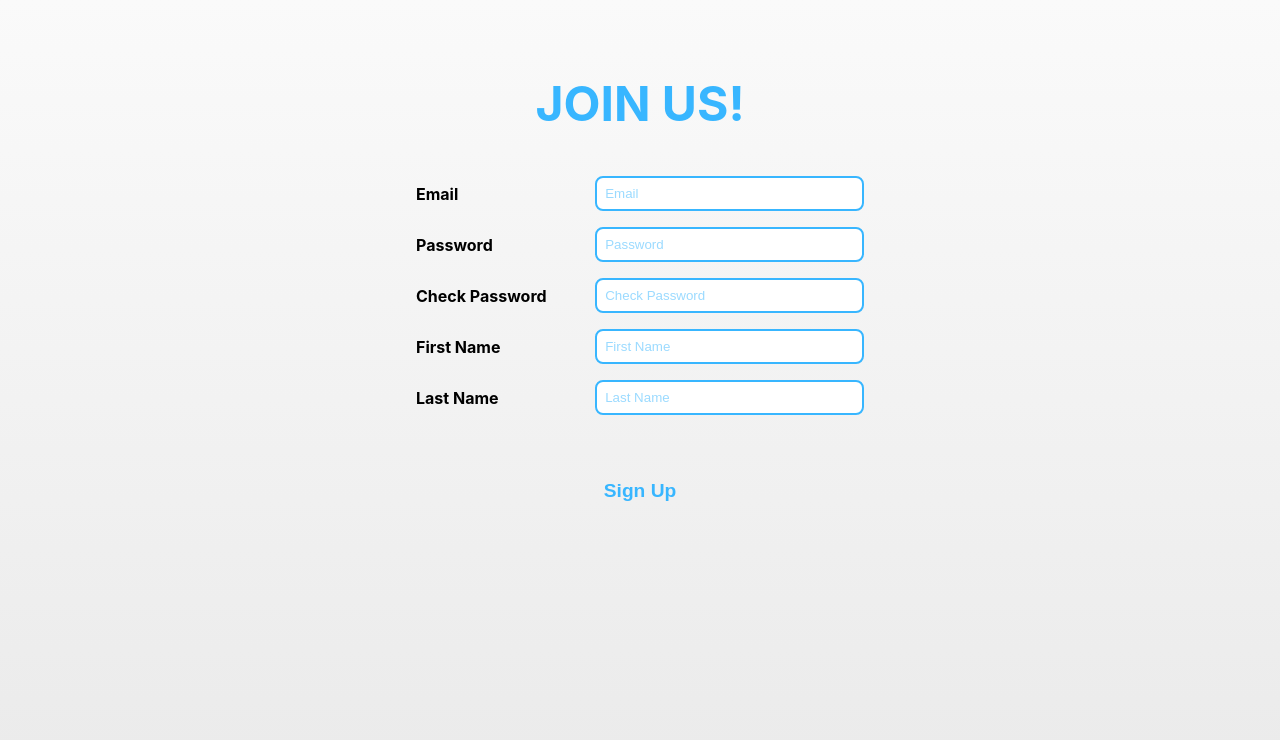
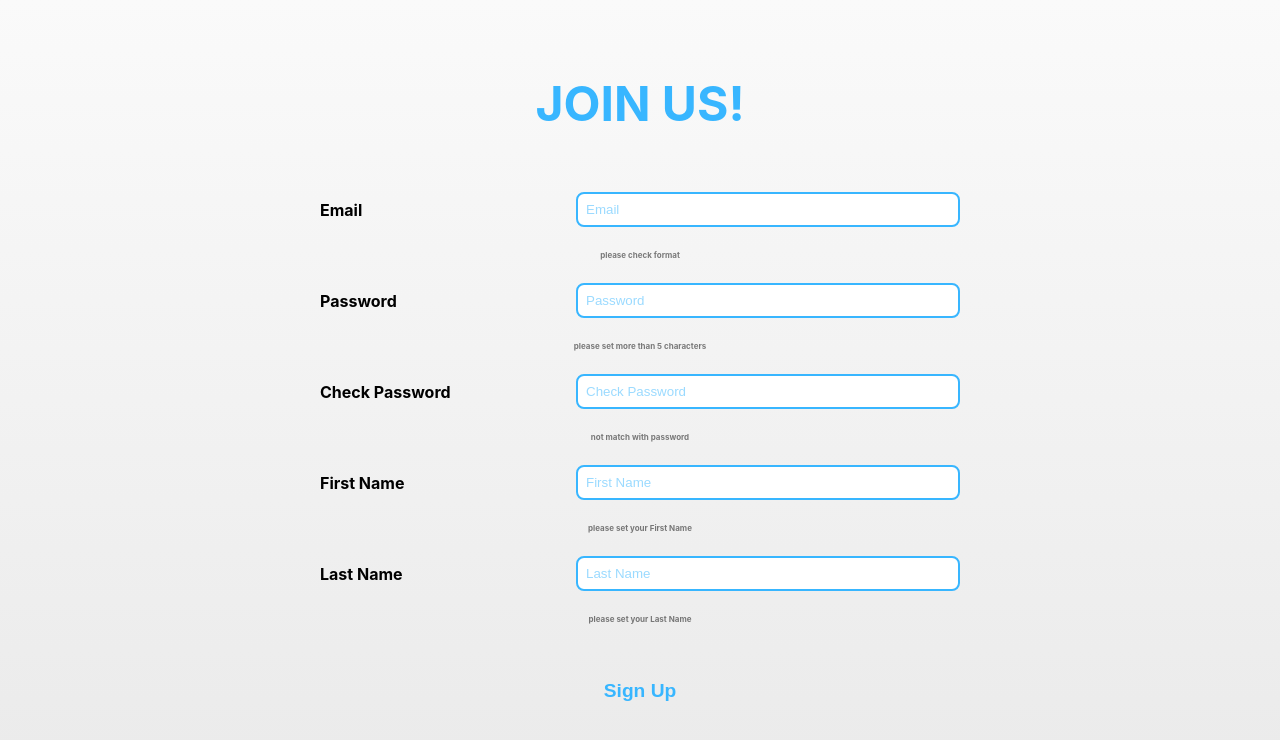
Before and after one commit to stich9208/codeingCartCompetition, a React (Create React App) app: page /register in a window 1280 px wide. Shown: the top 740 px of the page. Built offline with nearby package versions, Linux system fonts and the light colour scheme.

Commit message:
Add: register ui 수정중

```diff
--- a/src/Components/pages/RegisterPage.js
+++ b/src/Components/pages/RegisterPage.js
@@ -48,7 +48,7 @@ const RegisterPage = () => {
       <RegisterTitle>JOIN US!</RegisterTitle>
       <RegisterForm>
         <InputColumn>
-          <InputTitle for="email">Email</InputTitle>
+          <InputTitle>Email</InputTitle>
           <RegisterInput
             name="email"
             type="email"
@@ -56,9 +56,10 @@ const RegisterPage = () => {
             onChange={handleInputChange}
           />
         </InputColumn>
-        <WarningText>please check format</WarningText>
+        <WarningText htmlfor="email">please check format</WarningText>
+
         <InputColumn>
-          <InputTitle for="password">Password</InputTitle>
+          <InputTitle>Password</InputTitle>
           <RegisterInput
             name="password"
             type="password"
@@ -66,19 +67,19 @@ const RegisterPage = () => {
             onChange={handleInputChange}
           />
         </InputColumn>
-        <WarningText>please set password more than 5 characters</WarningText>
+        <WarningText>please set more than 5 characters</WarningText>
         <InputColumn>
-          <InputTitle for="pwVerify">Check Password</InputTitle>
-          <RegisterInput
+          <InputTitle>Check Password</InputTitle>
+          <CheckPwInput
             name="pwVerify"
             type="password"
             placeholder="Check Password"
             onChange={checkPwInputChange}
           />
         </InputColumn>
-        <WarningText>not match with password</WarningText>
+        <WarningText isPwMatch={isPwMatch}>not match with password</WarningText>
         <InputColumn>
-          <InputTitle for="name">First Name</InputTitle>
+          <InputTitle>First Name</InputTitle>
           <RegisterInput
             name="name"
             type="text"
@@ -88,7 +89,8 @@ const RegisterPage = () => {
         </InputColumn>
         <WarningText>please set your First Name</WarningText>
         <InputColumn>
-          <InputTitle for="lastname">Last Name</InputTitle>
+          <InputTitle>Last Name</InputTitle>
+
           <RegisterInput
             name="lastname"
             type="text"
@@ -199,9 +201,19 @@ const RegisterForm = styled.form`
   flex-direction: column;
   align-items: center;
   width: 50%;
-  min-width: 500px;
+  min-width: 300px;
   height: 100%;
   margin-top: 5vmin;
+`;
+
+const InputColumn = styled.div`
+  display: flex;
+  justify-content: space-between;
+  align-items: center;
+  width: 100%;
+  height: auto;
+  min-height: 30px;
+  margin: 3vmin 0;
 `;
 
 const RegisterInput = styled.input`
@@ -217,22 +229,25 @@ const RegisterInput = styled.input`
   }
 `;
 
-const InputColumn = styled.div`
-  display: flex;
-  justify-content: space-between;
-  align-items: center;
-  width: 70%;
+const CheckPwInput = styled.input`
+  width: 60%;
   height: auto;
-  min-height: 30px;
-  margin: 1vmin 0;
+  padding: 1vmin;
+  border: 2px solid ${(props) => props.theme.themeColor.themeBlue};
+  border-radius: 1vmin;
+  background-color: white;
+  ::placeholder {
+    color: #38b6ff;
+    opacity: 0.5;
+  }
 `;
 
-const InputTitle = styled.label`
+const InputTitle = styled.span`
   font-weight: bold;
 `;
 
-const WarningText = styled.span`
-  display: none;
+const WarningText = styled.label`
+  display: ${(props) => (!props.isPwMatch ? "flex" : "none")};
   font-size: 0.5rem;
   font-weight: bold;
   opacity: 0.5;
```
